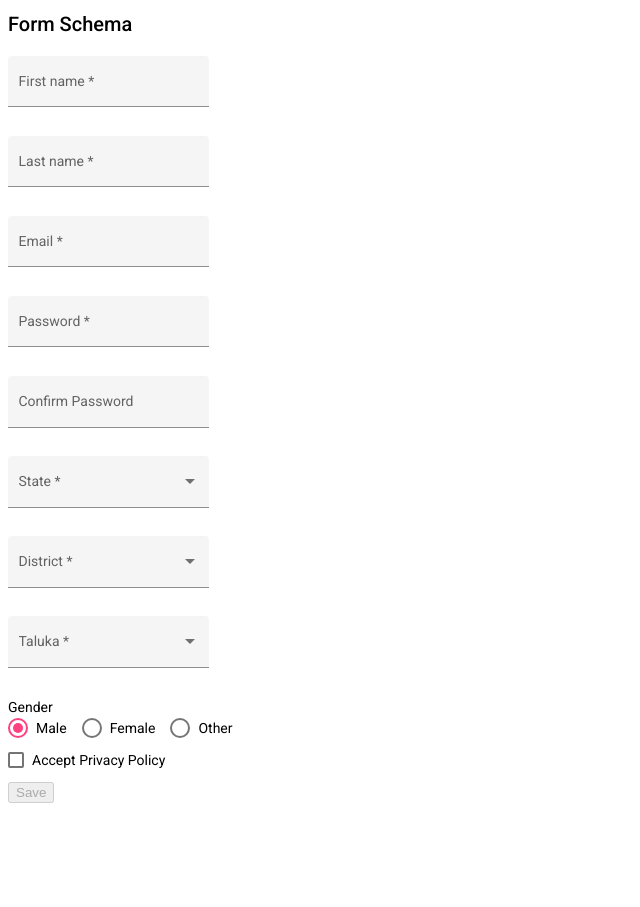
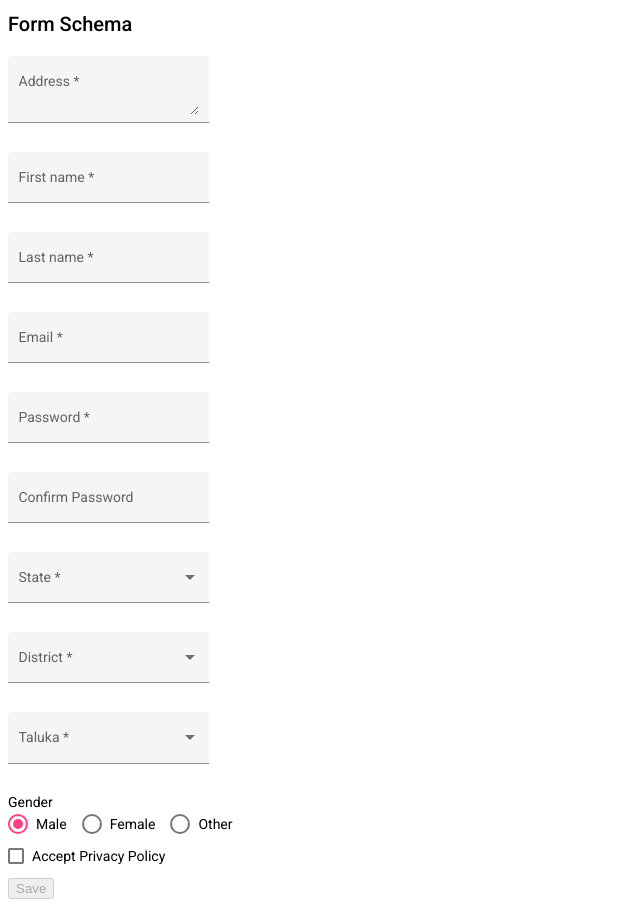
Before and after one commit to hirensojitra/angular-schema, an Angular app: page / in a window 1280 px wide. Shown: the whole page, without its empty margins (0-640 px from the left). Before the commit the page ends 811 px from the top, so only its background shows below. Built offline with nearby package versions, Linux system fonts and the light colour scheme.

Commit message:
2 files modified, 1 added

```diff
--- /dev/null
+++ b/src/app/form/form-textarea.ts
@@ -0,0 +1,5 @@
+import { FormBase } from './form-base';
+
+export class TextareaFields extends FormBase<string> {
+  override controlType = 'textarea';
+}
--- a/src/app/form/form.service.ts
+++ b/src/app/form/form.service.ts
@@ -5,6 +5,7 @@ import { FormBase } from './form-base';
 import { TextboxFields } from './form-textbox';
 import { RadioFields } from './form-radio';
 import { CheckboxFields } from './form-checkox';
+import { TextareaFields } from './form-textarea';
 
 @Injectable()
 export class FormService {
@@ -110,6 +111,13 @@ export class FormService {
         required: true,
         order: 4,
       }),
+      new TextareaFields({
+        key: 'address',
+        label: 'Address',
+        value: '',
+        required: true,
+        order: 0,
+      }),
       new DropdownFields({
         key: 'state',
         label: 'State',
--- a/src/app/form/structure/dynamic-form-field.component.html
+++ b/src/app/form/structure/dynamic-form-field.component.html
@@ -2,31 +2,71 @@
   <div [ngSwitch]="field.controlType">
     <mat-form-field appearance="fill" *ngSwitchCase="'textbox'">
       <mat-label>{{ field.label }}</mat-label>
-      <input matInput [formControlName]="field.key" [id]="field.key" [type]="field.type" />
-      <mat-error class="errorMessage" *ngIf="!isValid && touched">{{ errorMsg(field.label,form.controls[field.key].errors)}}</mat-error>
+      <input
+        matInput
+        [formControlName]="field.key"
+        [id]="field.key"
+        [type]="field.type"
+      />
+      <mat-error class="errorMessage" *ngIf="!isValid && touched">{{
+        errorMsg(field.label, form.controls[field.key].errors)
+      }}</mat-error>
+    </mat-form-field>
+    <mat-form-field appearance="fill" *ngSwitchCase="'textarea'">
+      <mat-label>{{ field.label }}</mat-label>
+      <textarea matInput
+        [formControlName]="field.key"
+        [id]="field.key"
+      ></textarea>
+      <mat-error class="errorMessage" *ngIf="!isValid && touched">{{
+        errorMsg(field.label, form.controls[field.key].errors)
+      }}</mat-error>
     </mat-form-field>
     <mat-form-field appearance="fill" *ngSwitchCase="'dropdown'">
       <mat-label>{{ field.label }}</mat-label>
-      <mat-select [id]="field.key" [formControlName]="field.key" [value]="field.value">
+      <mat-select
+        [id]="field.key"
+        [formControlName]="field.key"
+        [value]="field.value"
+      >
         <mat-option *ngFor="let opt of field.options" [value]="opt.value">{{
-            opt.text
-          }}</mat-option>
+          opt.text
+        }}</mat-option>
       </mat-select>
-      <mat-error class="errorMessage" *ngIf="!isValid && touched">{{ field.label }} is required</mat-error>
+      <mat-error class="errorMessage" *ngIf="!isValid && touched"
+        >{{ field.label }} is required</mat-error
+      >
     </mat-form-field>
     <div *ngSwitchCase="'radio'">
       <div>
         <mat-label>{{ field.label }}</mat-label>
       </div>
-      <mat-radio-group class="w-100" aria-label="Select an option" [id]="field.key" [formControlName]="field.key"
-        [value]="field.value">
-        <mat-radio-button *ngFor="let opt of field.options" [value]="opt.value" class="mr-15">{{ opt.text }}
+      <mat-radio-group
+        class="w-100"
+        aria-label="Select an option"
+        [id]="field.key"
+        [formControlName]="field.key"
+        [value]="field.value"
+      >
+        <mat-radio-button
+          *ngFor="let opt of field.options"
+          [value]="opt.value"
+          class="mr-15"
+          >{{ opt.text }}
         </mat-radio-button>
       </mat-radio-group>
     </div>
     <div *ngSwitchCase="'checkbox'">
-      <mat-checkbox class="mr-15" [id]="field.key" [formControlName]="field.key" [required]="field.required">
-        {{ field.label }} <small class="errorMessage" *ngIf="!isValid && touched">{{ field.label }} is required</small>
+      <mat-checkbox
+        class="mr-15"
+        [id]="field.key"
+        [formControlName]="field.key"
+        [required]="field.required"
+      >
+        {{ field.label }}
+        <small class="errorMessage" *ngIf="!isValid && touched"
+          >{{ field.label }} is required</small
+        >
       </mat-checkbox>
     </div>
   </div>
```
